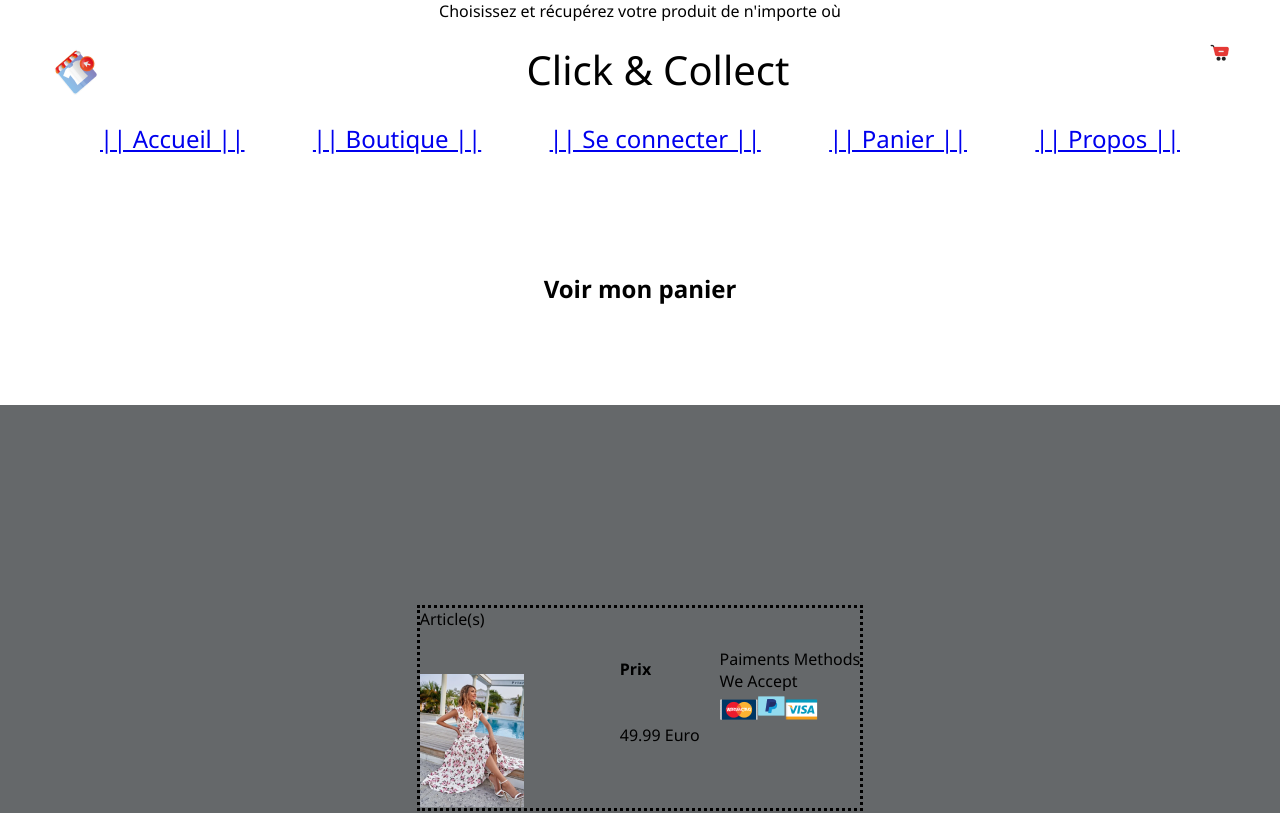
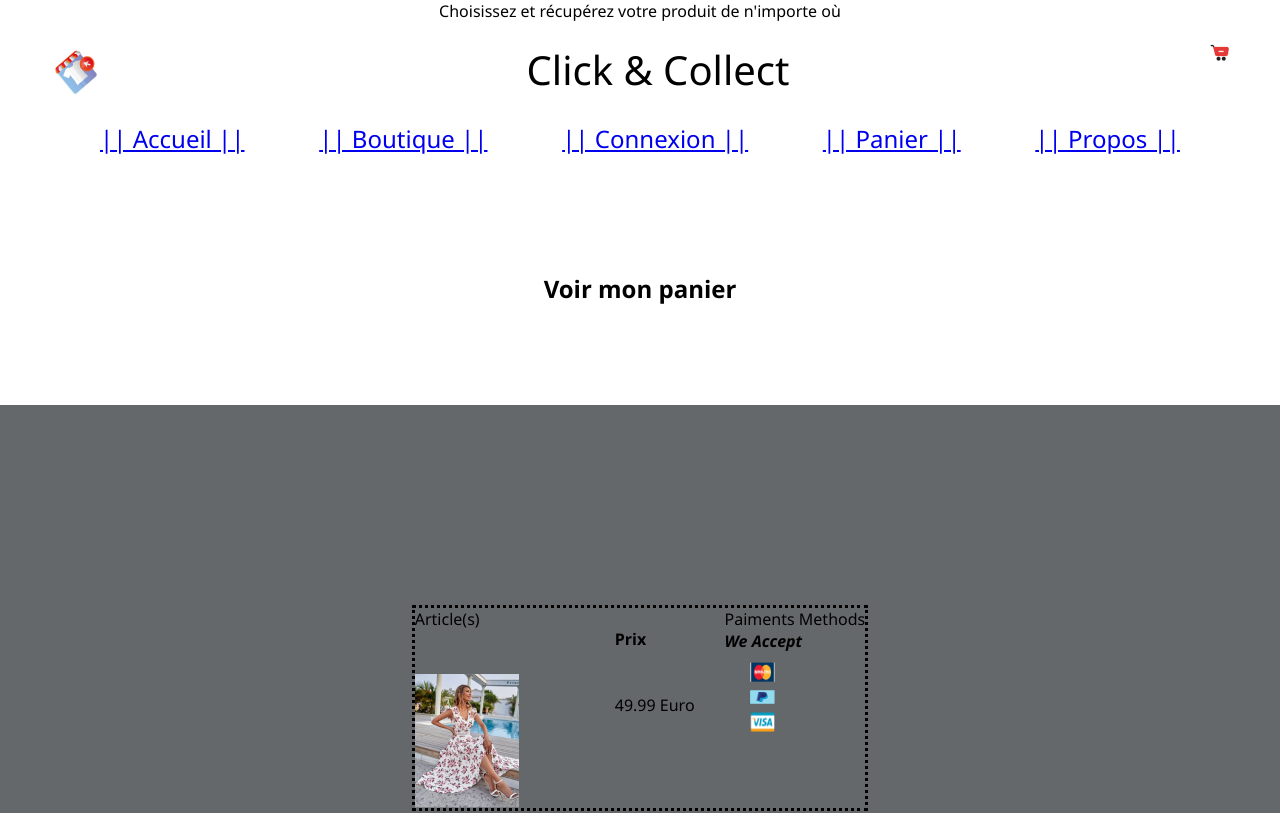
Before and after one commit to lina-22/ReactJs_C-C, a React (Create React App) app: page /panier in a window 1280 px wide. Shown: the top 813 px of the page. Built offline with nearby package versions, Linux system fonts and the light colour scheme.

Commit message:
Panier updated

```diff
--- a/src/App.css
+++ b/src/App.css
@@ -117,9 +117,14 @@ section .header{
     padding-top: 20px;
 }
 .payment_methods{
-    width: 10px;
+    width: 50%;
     padding-top: 10px;
     padding-left: 17px;
+}
+
+.methods{
+    width: 25px;
+    height: 20px;
 }
 
 .middle_footer{
@@ -397,22 +402,33 @@ section .header{
     display: flex;
     border-style: dotted;
     border-color: black;
+
 }
 
 .panierside_imgs{
     width: 200px;
     height: 200px;
+
+}
+/* .paniercouleur_img{
+    margin-bottom: 80px;
+} */
+.panierhappy_area{
+    padding-top: 20px;
+    padding-right: 30px;
+    justify-content: center;
+}
+.payment_methods{
+    width: 50%;
+    padding-top: 10px;
+    padding-left: 25px;
 }
 
-.panierhappy_area{
-    padding-top: 50px;
-    padding-right: 20px;
-    justify-content: center;
+.methods{
+    width: 25px;
+    height: 20px;
+
 }
-.panierpayment_way{
-    padding-top: 40px;
-}
-
 /* End of PANIER */
 
 
--- a/src/Components/Footer.js
+++ b/src/Components/Footer.js
@@ -14,9 +14,9 @@ function Footer() {
             <section className="foot-left">
               <p>paiments</p>
               <section className="payment_methods">
-                <img src={masterImg} alt="" />
-                <img src={paypalImg} alt="" />
-                <img src={visaImg} alt="" />
+                <img className="methods" src={masterImg} alt="" />
+                <img className="methods" src={paypalImg} alt="" />
+                <img className="methods" src={visaImg} alt="" />
               </section>
             </section>
             <section className="foot-left">
--- a/src/Components/Navbar.js
+++ b/src/Components/Navbar.js
@@ -20,7 +20,7 @@ function Navbar(){
                 <li><Link to = "/" >|| Accueil  || </Link> </li>
                 <li><Link to ="/boutiqueLandingImgaes">|| Boutique  || </Link></li>
                 {/* <li><Link to ="/boutiqueSubSection">|| Boutique  || </Link></li> this link for one drees boutiqueLandingImages  */}
-                <li><Link to ="/seConnecter">|| Se connecter  ||</Link></li>
+                <li><Link to ="/seConnecter">|| Connexion  ||</Link></li>
                 <li><Link to ="/panier">|| Panier  ||</Link></li>
                 <li><Link to ="/propos">|| Propos  ||</Link></li>
             </ul>
--- a/src/Pages/User/Panier.jsx
+++ b/src/Pages/User/Panier.jsx
@@ -1,7 +1,7 @@
 import selectedItem from '../../images/imgPage5/image6.png';
-import masterCard from '../../images/imgPage1/image_master_card.png';
-import paypal from '../../images/imgPage1/paypal.png';
-import visa from '../../images/imgPage1/image_visa.png';
+import masterImg from '../../images/imgPage1/image_master_card.png';
+import paypalImg from '../../images/imgPage1/paypal.png';
+import visaImg from '../../images/imgPage1/image_visa.png';
 
 
 function Panier() {
@@ -25,13 +25,14 @@ function Panier() {
 
           <section className="panierpayment_way">
             <p>
-              Paiments Methods <br /> We Accept{" "}
+              Paiments Methods <br /> <span><b><i>We Accept</i></b></span> {" "}
             </p>
-            <section className="panierpayment_methods">
-              <img src={masterCard} alt="" />
-              <img src={paypal} alt="" />
-              <img src={visa} alt="" />
-            </section>
+            <section className="payment_methods">
+                <img className="methods" src={masterImg} alt="" />
+                <img className="methods" src={paypalImg} alt="" />
+                <img className="methods" src={visaImg} alt="" />
+              </section>
+
           </section>
         </section>
       </div>
```
